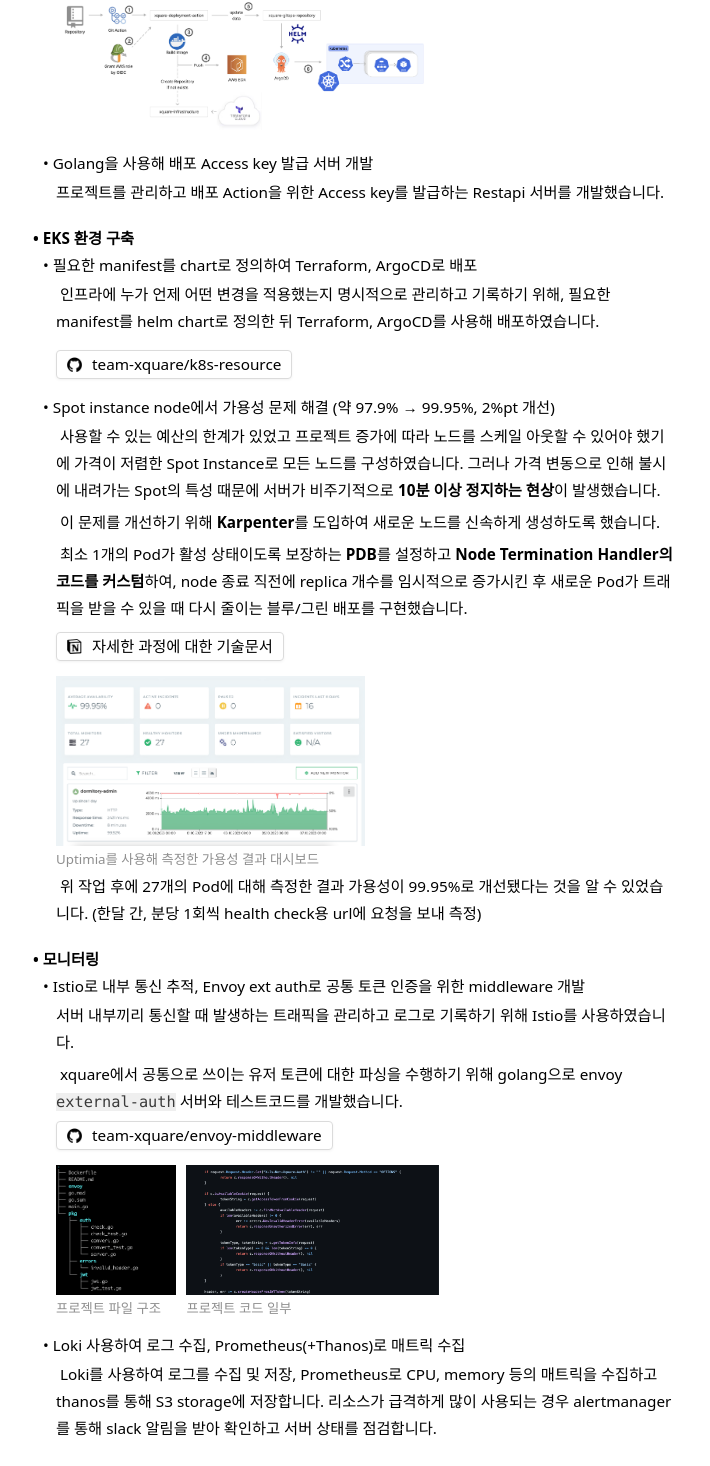
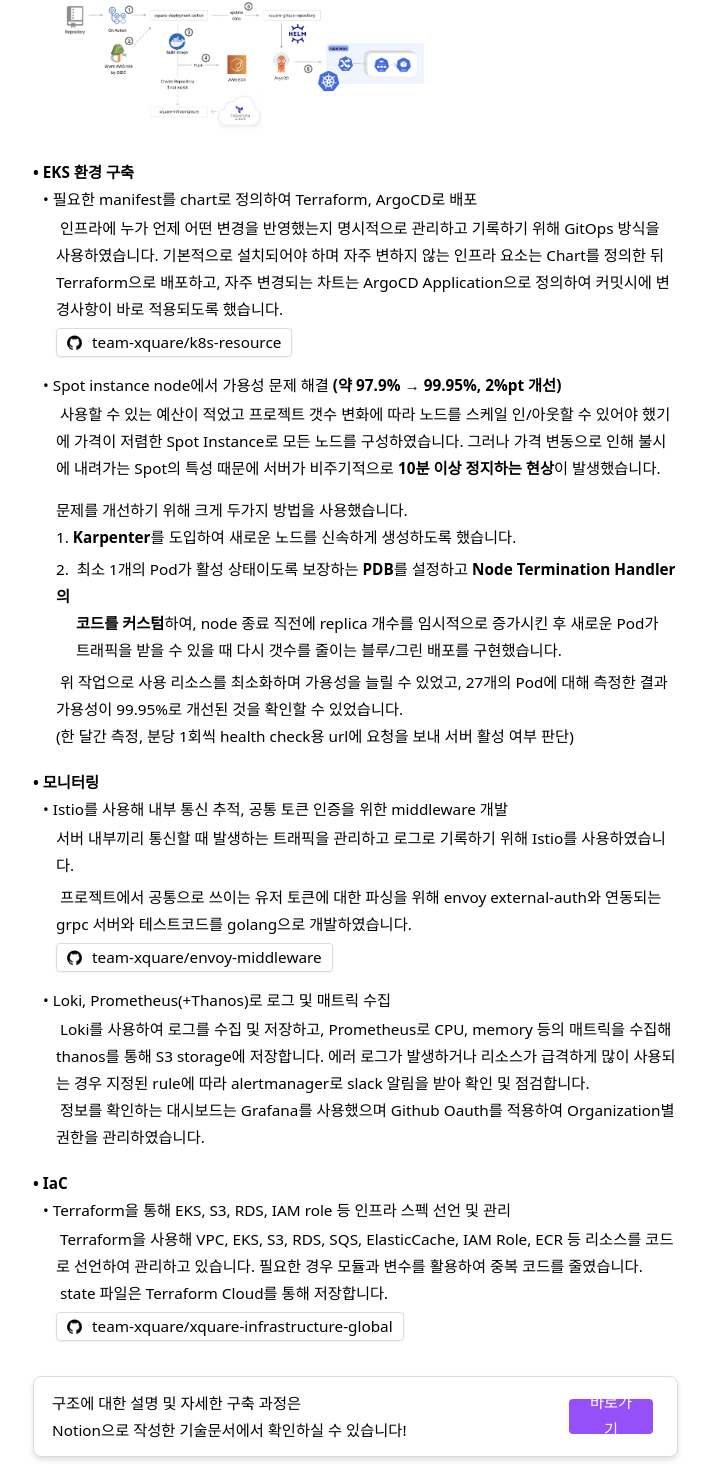
Before and after one commit to rlaisqls/portfolio, a React (Create React App) app: page / in a window 1280 px wide. Shown: the part 1779-3245 px from the top of the page, without its empty margins (380-1090 px from the left). Built offline with nearby package versions, Linux system fonts and the light colour scheme.

Commit message:
글 다듬기4

```diff
--- a/src/portfolio/Portfolio.jsx
+++ b/src/portfolio/Portfolio.jsx
@@ -168,7 +168,7 @@
                       (<div className="flex flex-col items-start gap-[9px]">
                           <p>
                             <span>
-                              개발에 대해 공부하고 배운 내용을 정리하는 <a href="https://github.com/aws/amazon-vpc-cni-k8s/pull/2573#event-10400082240" rel="noopener noreferrer" target="_blank" > <span className="underline">TIL Repository</span></a>를 관리하고 있습니다. Network, OS, DB 등 다양한 개념을 약 600개의 md 파일에 정리하여 작성하고 있습니다. 이 Repository에 글을 작성하는 목표는 다음과 같습니다.<br />
+                              개발에 대해 공부하고 배운 내용을 정리하는 <a href="https://github.com/rlaisqls/TIL" rel="noopener noreferrer" target="_blank" > <span className="underline">TIL Repository</span></a>를 관리하고 있습니다. Network, OS, DB 등 다양한 개념을 약 600개의 md 파일에 정리하여 작성하고 있습니다. 이 Repository에 글을 작성하는 목표는 다음과 같습니다.<br />
                             </span>
                             <span>
                               &nbsp;&nbsp;&nbsp;&nbsp; 1. 학습한 지식을 정리합니다.<br/>
--- a/src/portfolio/project/DMS.jsx
+++ b/src/portfolio/project/DMS.jsx
@@ -35,11 +35,11 @@
                 <div className="ml-[10px]">
                     <Toggle summary="요구사항 수집 및 추가 기능 기획, 문서화" detail={
                         <>
-                            프로젝트 요구사항 수집 및 기획 과정을 이끌었습니다. 설문조사와 인터뷰를 통해 요구사항을 수집하고 PRD와 기능명세서 등 문서를 작성하여 서비스의 기능을 팀원들과 함께 세밀하게 기획했습니다. <br/>
-                            기획시에 사용자가 정말로 원하는 것이 무엇일지 끊임없이 고려해야한다는 것을 몸소 느꼈습니다.
+                            <Tab/>프로젝트 요구사항 수집 및 기획 과정을 이끌었습니다. 설문조사와 인터뷰를 통해 요구사항을 수집하고 PRD와 기능명세서 등 문서를 작성하여 서비스의 기능을 팀원들과 함께 세밀하게 기획했습니다. <br/>
+                            <Tab/>기획을 위해 여러 회의를 거치면서 팀원들과 효율적으로 의견 나누는 법을 배웠고, 기획시에는 사용자가 정말로 원하는 것이 무엇일지 끊임없이 고려해야한다는 것을 몸소 느꼈습니다.
                         </>
                     }/>
-                    <Toggle summary={<>외부 컨택 → 특정 고등학교에서 한 달간 테스트 운영, 기숙사 관리 업체와의 미팅 및 피드백</>} detail={
+                    <Toggle summary={<>직접 컨택을 통해 외부 고등학교에서 한 달간 테스트 운영, 기숙사 관리 업체와의 미팅 및 피드백</>} detail={
                         <>
                             <Tab/>DMS를 다른 학교에 적용하는 것을 목표로 서비스를 홍보하고, 기능소개서 및 가이드를 작성해 대상 고객에 서비스 사용 제안을 보냈습니다. 한 고등학교와 기숙사 관리 업체에 긍정적인 연락을 이었습니다.
                             <Gap/>
@@ -59,22 +59,24 @@
                     <Toggle summary="자습실, 상벌점, 엑셀 출력, 알림 기능 DB 설계 및 api 개발" detail={
                         <>
                             <Gap/>여러 기능에 대한 DB Table을 설계하고 로직을 개발했습니다.<br/>
-                            Detekt로 설정해놓은 lint 룰을 준수하고, MockK로 테스트코드를 작성하며 진행했습니다.
+                            Detekt로 설정해놓은 lint 룰을 준수하고, MockK로 테스트코드를 작성했습니다.<br/>
+                            팀원 간 코드리뷰를 통해 코드에 대한 의견을 적극적으로 나누고 토의하였습니다.
                         </>
                     }/>
                     <Toggle summary="효율적인 개발을 위한 아키텍처 리팩토링" detail={
                         <>
-                            <div className="flex flex-row gap-[5px]">
-                                <div className="w-[510px]">
-                                    <Tab/>아키텍처 재설계로 중복 로직을 줄이고, 테스트코드 작성이 수월하도록 개선하였습니다. <br/>
+                            <div className="flex flex-row gap-[10px]">
+                                <div className="w-[480px]">
+                                    <Tab/>아키텍처 재설계로 중복 로직을 줄이고, 도메인별로 필요한 로직을 일관적으로 유지할 수 있도록 개선했습니다. <br/>
                                     <Gap/>
-                                    <Tab/>기존 아키텍처는 presentation → service → Repository 세 계층으로 이뤄져 있었기 때문에 service에 로직에 공통으로 나타나는 코드가 생겼습니다. 따라서 계층과 비즈니스 로직 사이에 각 도메인에서 사용되는 공통적인 함수를 묶는 계층을 추가하는 형태로 리팩토링했습니다. <br/>
+                                    <Tab/>기존 아키텍처는 presentation → service → Repository 세 계층으로 이뤄져 있었기 때문에 service에 로직에 공통으로 나타나는 코드가 생겼습니다.  <br/>
+                                    <Tab/> 따라서 계층과 비즈니스 로직 사이에 각 도메인에서 사용되는 공통적인 함수를 정의하는 중간 계층을 추가하는 형태로 리팩토링했습니다. <br/>
                                     <Gap/>
                                 </div>
                                 <ModalImage
                                     src="/img/description/dms-backend-architecture.png"
-                                    className="h-[170px] mt-[10px]" open={imageOpen}
-                                    caption="아키텍처 구조도"
+                                    className="h-[145px] mt-[0px]" open={imageOpen}
+                                    caption="리팩토링 후 아키텍처"
                                 />
                             </div>
                         </>
@@ -99,7 +101,7 @@
                 <div className="ml-[10px]">
                     <Toggle summary="Docker gateway Missing 이슈 해결" detail={
                         <>
-                            <Tab/>Spring 서버와 MySQL, Redis를 bridge 도커 네트워크로 연결하고 DB는 해당 내부 ip로만 통신하도록 하여 DB의 외부 노출을 줄이려 했으나, 작업 중 network gateway가 사라져 bridge에 연결되어있는 container에 외부에서 접근이 불가능한 이슈가 발생했습니다.<br/>
+                            <Tab/>Spring 서버와 MySQL, Redis를 도커 네트워크 bridge로 연결하고 DB는 해당 내부 ip로만 통신하도록 하여 DB의 외부 노출을 줄이려 했으나, 작업 중 기본 bridge 네트워크의 gateway가 사라져 외부에서 container에 접근이 불가능한 이슈가 발생했습니다.<br/>
                             <Gap/>
                             <Tab/> 정확한 원인은 알아내지 못했으나 Docker를 재시작함으로써 해결했습니다. 이 이슈를 통해 통신 문제 발생 지점을 빠르게 찾아내기 위해선 네트워크에 대한 이해와 디버깅 능력이 중요하다는 것을 느꼈고, network에서 subnet과 gateway의 역할 및 ip 구조에 대해 더 잘 이해할 수 있었습니다.
                         </>
--- a/src/portfolio/project/Xquare.jsx
+++ b/src/portfolio/project/Xquare.jsx
@@ -42,11 +42,6 @@
                                 <Gap/><Gap/>
                             </>
                         }/>
-                        <Toggle summary="Golang을 사용해 배포 Access key 발급 서버 개발" detail={
-                            <>
-                                프로젝트를 관리하고 배포 Action을 위한 Access key를 발급하는 Restapi 서버를 개발했습니다.
-                            </>
-                        }/>
                     </div>
                     </p>
                     <p className="relative self-stretch">
@@ -55,10 +50,7 @@
                     <div className="ml-[10px]">
                         <Toggle summary="필요한 manifest를 chart로 정의하여 Terraform, ArgoCD로 배포" detail={
                             <>
-                                <Tab/>인프라에 누가 언제 어떤 변경을 적용했는지 명시적으로 관리하고 기록하기 위해, 필요한 manifest를 helm chart로 정의한 뒤 Terraform, ArgoCD를 사용해 배포하였습니다.<br/>
-                                <Gap/><Gap/>
-
-
+                                <Tab/>인프라에 누가 언제 어떤 변경을 반영했는지 명시적으로 관리하고 기록하기 위해 GitOps 방식을 사용하였습니다. 기본적으로 설치되어야 하며 자주 변하지 않는 인프라 요소는 Chart를 정의한 뒤 Terraform으로 배포하고, 자주 변경되는 차트는 ArgoCD Application으로 정의하여 커밋시에 변경사항이 바로 적용되도록 했습니다.
                                 <div className="bg-white border-solid border-[1px] drop-shadow-sm bg-white border-lightgray px-[10px] my-[5px] mb-[15px] h-[29px] w-fit rounded ">
                                     <a href="https://github.com/team-xquare/k8s-resource" target='_blank' rel="noopener noreferrer">
                                     <GithubText text="team-xquare/k8s-resource"/>
@@ -68,28 +60,23 @@
                         }/>
                         <Toggle summary={
                             <>
-                                Spot instance node에서 가용성 문제 해결 (약 97.9% → 99.95%, 2%pt 개선)
+                                Spot instance node에서 가용성 문제 해결 <b>(약 97.9% → 99.95%, 2%pt 개선)</b>
                             </>} detail={
                                 <>
-                                    <Tab/>사용할 수 있는 예산의 한계가 있었고 프로젝트 증가에 따라 노드를 스케일 아웃할 수 있어야 했기에 가격이 저렴한 Spot Instance로 모든 노드를 구성하였습니다. 그러나 가격 변동으로 인해 불시에 내려가는 Spot의 특성 때문에 서버가 비주기적으로 <b>10분 이상 정지하는 현상</b>이 발생했습니다.<br/>
+                                    <Tab/>사용할 수 있는 예산이 적었고 프로젝트 갯수 변화에 따라 노드를 스케일 인/아웃할 수 있어야 했기에 가격이 저렴한 Spot Instance로 모든 노드를 구성하였습니다. 그러나 가격 변동으로 인해 불시에 내려가는 Spot의 특성 때문에 서버가 비주기적으로 <b>10분 이상 정지하는 현상</b>이 발생했습니다.<br/>
                                     <Gap/>
-                                    <Tab/>이 문제를 개선하기 위해 <b>Karpenter</b>를 도입하여 새로운 노드를 신속하게 생성하도록 했습니다.<br/>
                                     <Gap/>
-                                    <Tab/>최소 1개의 Pod가 활성 상태이도록 보장하는 <b>PDB</b>를 설정하고 <b>Node Termination Handler의 코드를 커스텀</b>하여, node 종료 직전에 replica 개수를 임시적으로 증가시킨 후 새로운 Pod가 트래픽을 받을 수 있을 때 다시 줄이는 블루/그린 배포를 구현했습니다.<br/>
+                                    <Gap/>
+                                    문제를 개선하기 위해 크게 두가지 방법을 사용했습니다.<br/>
+                                    1. <b>Karpenter</b>를 도입하여 새로운 노드를 신속하게 생성하도록 했습니다.<br/>
+                                    <Gap/>
+                                    2. <Tab/>최소 1개의 Pod가 활성 상태이도록 보장하는 <b>PDB</b>를 설정하고 <b>Node Termination Handler의</b><br/>
+                                    <div className="ml-[20px]">
+                                        <b>코드를 커스텀</b>하여, node 종료 직전에 replica 개수를 임시적으로 증가시킨 후 새로운 Pod가 트래픽을 받을 수 있을 때 다시 갯수를 줄이는 블루/그린 배포를 구현했습니다.<br/>
+                                    </div>
                                     <Gap/>
 
-                                    <div className="bg-white border-solid border-[1px] drop-shadow-sm bg-white border-lightgray px-[10px] my-[5px] mb-[15px] h-[29px] w-fit rounded ">
-                                        <a href="https://team-xquare.notion.site/spot-instance-downtime-660ad99c5dd549eb95e2c206f1d21d6d?pvs=4" target='_blank' rel="noopener noreferrer">
-                                        <DocumentText text="자세한 과정에 대한 기술문서"/>
-                                        </a>
-                                    </div>
-
-                                    <ModalImage
-                                        src="/img/description/uptimia-dashboard.png"
-                                        className="h-[170px]" open={imageOpen}
-                                        caption="Uptimia를 사용해 측정한 가용성 결과 대시보드"
-                                    />
-                                    <Tab/>위 작업 후에 27개의 Pod에 대해 측정한 결과 가용성이 99.95%로 개선됐다는 것을 알 수 있었습니다. (한달 간, 분당 1회씩 health check용 url에 요청을 보내 측정)
+                                    <Tab/>위 작업으로 사용 리소스를 최소화하며 가용성을 늘릴 수 있었고, 27개의 Pod에 대해 측정한 결과 가용성이 99.95%로 개선된 것을 확인할 수 있었습니다. <br/>(한 달간 측정, 분당 1회씩 health check용 url에 요청을 보내 서버 활성 여부 판단)
                                 </>
                             }/>
                         </div>
@@ -97,35 +84,23 @@
                     <p className="relative self-stretch">
                     <Bold text="• 모니터링"/><br/>
                     <div className="ml-[10px]">
-                        <Toggle summary="Istio로 내부 통신 추적, Envoy ext auth로 공통 토큰 인증을 위한 middleware 개발" detail={
+                        <Toggle summary="Istio를 사용해 내부 통신 추적, 공통 토큰 인증을 위한 middleware 개발" detail={
                             <>
                                 서버 내부끼리 통신할 때 발생하는 트래픽을 관리하고 로그로 기록하기 위해 Istio를 사용하였습니다.<br/>
                                 <Gap/>
-                                <Tab/>xquare에서 공통으로 쓰이는 유저 토큰에 대한 파싱을 수행하기 위해 golang으로 envoy <code>external-auth</code> 서버와 테스트코드를 개발했습니다.<br/>
+                                <Tab/>프로젝트에서 공통으로 쓰이는 유저 토큰에 대한 파싱을 위해 envoy external-auth와 연동되는<br/>
+                                grpc 서버와 테스트코드를 golang으로 개발하였습니다.<br/>
                                 <a href="https://github.com/team-xquare/envoy-middleware" target='_blank' rel="noopener noreferrer">
                                 <div className="bg-white border-solid border-[1px] drop-shadow-sm bg-white border-lightgray px-[10px] my-[5px] mb-[15px] h-[29px] w-fit rounded ">
                                     <GithubText text="team-xquare/envoy-middleware"/>
                                 </div>
                                 </a>
-
-                                <div className="flex flex-row gap-[10px]">
-                                    <ModalImage
-                                        src="/img/description/envoy-middleware-file-structure.png"
-                                        className="h-[130px]" open={imageOpen}
-                                        caption="프로젝트 파일 구조"
-                                    />
-                                    <ModalImage
-                                        src="/img/description/envoy-middleware-code.png"
-                                        className="h-[130px]" open={imageOpen}
-                                        caption="프로젝트 코드 일부"
-                                    />
-                                </div>
                             </>
                         }/>
-                        <Toggle summary="Loki 사용하여 로그 수집, Prometheus(+Thanos)로 매트릭 수집" detail={
+                        <Toggle summary="Loki, Prometheus(+Thanos)로 로그 및 매트릭 수집" detail={
                             <>
-                                <Tab/>Loki를 사용하여 로그를 수집 및 저장, Prometheus로 CPU, memory 등의 매트릭을 수집하고 thanos를 통해 S3 storage에 저장합니다. 리소스가 급격하게 많이 사용되는 경우 alertmanager를 통해 slack 알림을 받아 확인하고 서버 상태를 점검합니다.<br/>
-
+                                <Tab/>Loki를 사용하여 로그를 수집 및 저장하고, Prometheus로 CPU, memory 등의 매트릭을 수집해 thanos를 통해 S3 storage에 저장합니다. 에러 로그가 발생하거나 리소스가 급격하게 많이 사용되는 경우 지정된 rule에 따라 alertmanager로 slack 알림을 받아 확인 및 점검합니다.<br/>
+                                <Tab/>정보를 확인하는 대시보드는 Grafana를 사용했으며 Github Oauth를 적용하여 Organization별 권한을 관리하였습니다.
                             </>
                         }/>
                     </div>
@@ -135,9 +110,8 @@
                     <div className="ml-[10px]">
                         <Toggle summary="Terraform을 통해 EKS, S3, RDS, IAM role 등 인프라 스펙 선언 및 관리" detail={
                             <>
-                                <Tab/>Terraform을 사용해 VPC, EKS, S3, RDS, SQS, ElasticCache, IAM Role, ECR 등을 코드로<br/>
-                                선언하여 관리하고 있습니다. state 파일은 Terraform Cloud를 통해 저장합니다.<br/>
-                                필요한 리소스를 모듈화하여 중복 코드를 줄였습니다.
+                                <Tab/>Terraform을 사용해 VPC, EKS, S3, RDS, SQS, ElasticCache, IAM Role, ECR 등 리소스를 코드로 선언하여 관리하고 있습니다. 필요한 경우  모듈과 변수를 활용하여 중복 코드를 줄였습니다.<br/>
+                                <Tab/>state 파일은 Terraform Cloud를 통해 저장합니다.
 
                                 <div className="bg-white border-solid border-[1px] drop-shadow-sm bg-white border-lightgray px-[10px] my-[5px] mb-[15px] h-[29px] w-fit rounded ">
                                     <a href="https://github.com/team-xquare/xquare-infrastructure-global" target='_blank' rel="noopener noreferrer">
```
